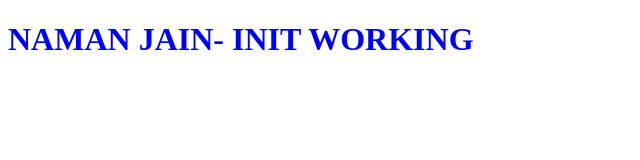
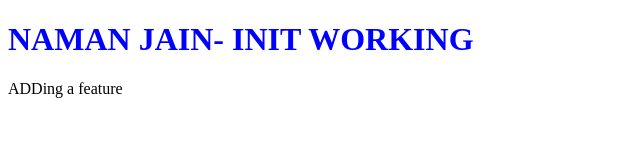
Before and after one commit to namanJain0304/LoacalRepo, a plain HTML site: page index.html in a window 1280 px wide. Shown: the whole page, without its empty margins (0-640 px from the left). Drawn offline with Linux system fonts and the light colour scheme.

Commit message:
Added a feature to Feature1 branch

```diff
--- a/index.html
+++ b/index.html
@@ -8,6 +8,6 @@
 </head>
 <body>
     <h1 class="heading">NAMAN JAIN- INIT WORKING</h1>
-
+    <p>ADDing a feature</p>
 </body>
 </html>
```
